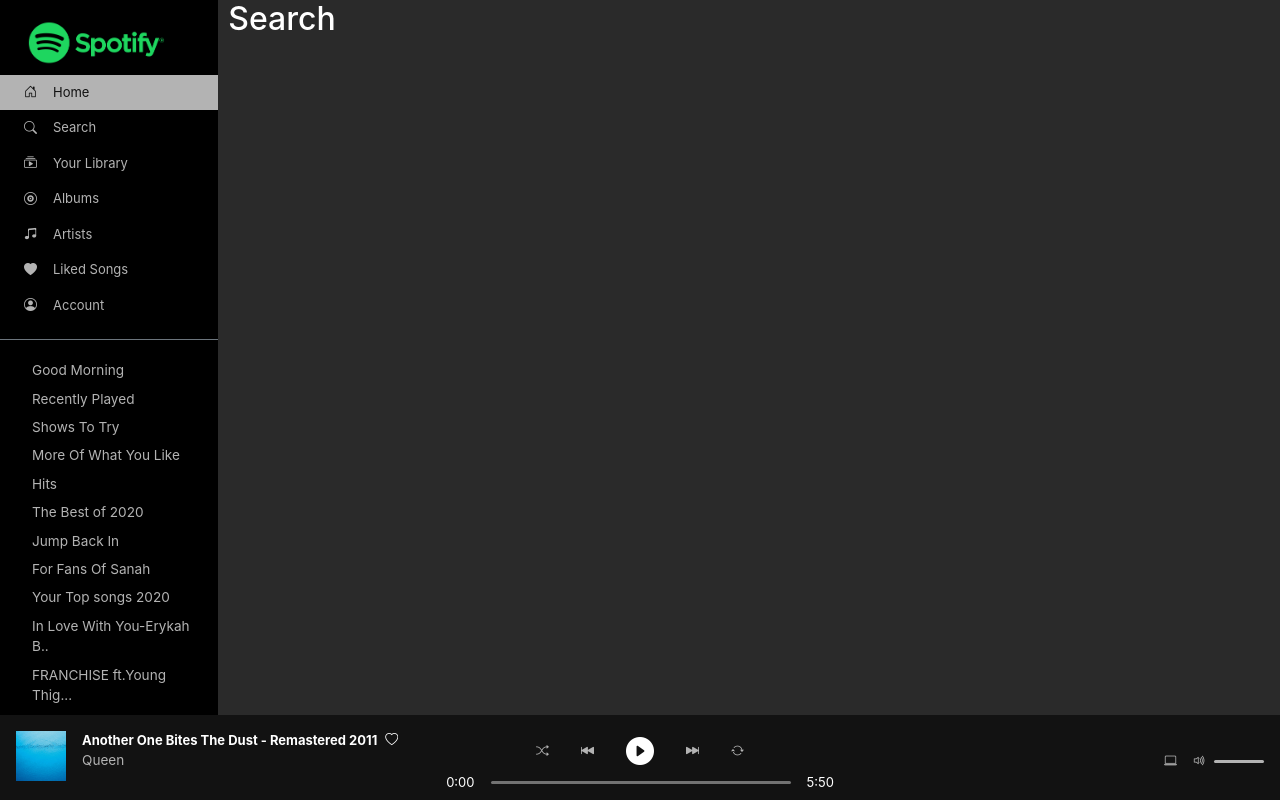
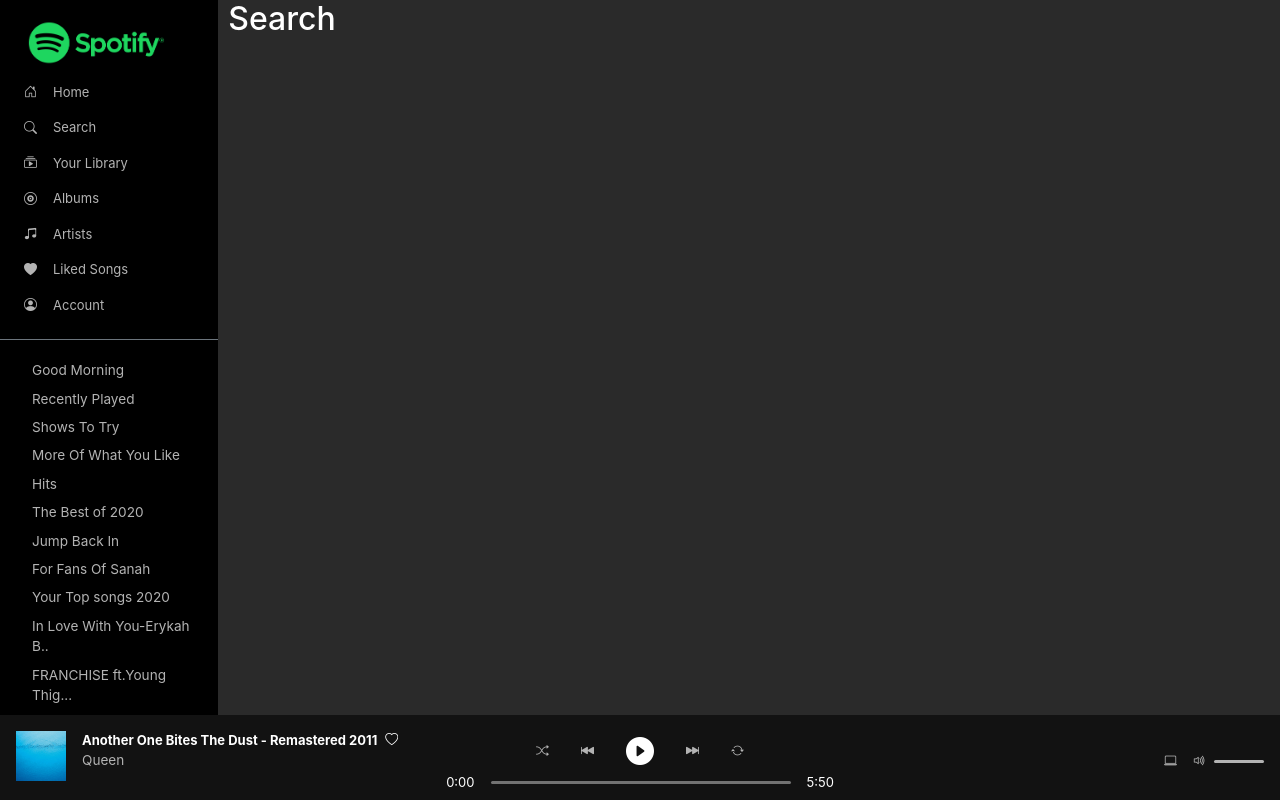
Before and after one commit to hsattar/strive-m4-d10, a React (Create React App) app: page /search in a window 1280 px wide. Built offline with nearby package versions, Linux system fonts and the light colour scheme.

Commit message:
added select class on current page in sidebar

```diff
--- a/src/components/Sidebar.jsx
+++ b/src/components/Sidebar.jsx
@@ -1,8 +1,12 @@
-import { Link } from 'react-router-dom'
+import { Link, useLocation } from 'react-router-dom'
 import Row from 'react-bootstrap/Row'
 import Col from 'react-bootstrap/Col'
 
 const Sidebar = () => {
+
+    const location = useLocation()
+    const path = location.pathname
+    console.log(path.substr(0, 7))
 
     return (
         <Col lg='2' className="d-none d-lg-block">
@@ -10,7 +14,7 @@
             <Col xs='12' className="side-bar px-0">
                 <Link to='/'><img className="spotify-logo" src="../assets/spotify-logo.png" alt="sidebar-logo" /></Link>
 
-                <Link to='/' className="d-flex selected py-2">
+                <Link to='/' className={ path === '/' ? "d-flex selected py-2" : "d-flex py-2"}>
                     <i className="bi bi-house-door mx-3"></i>
                     <p>Home</p>
                 </Link>
@@ -25,12 +29,12 @@
                     <p>Your Library</p>
                 </Link>
 
-                <Link to='/albums' className="d-flex py-2">
+                <Link to='/albums' className={ path.substr(0, 6) === '/album' ? "d-flex selected py-2" : "d-flex py-2"}>
                     <i className="bi bi-vinyl mx-3"></i>
                     <p>Albums</p>
                 </Link>
 
-                <Link to='/artists' className="d-flex py-2">
+                <Link to='/artists' className={ path.substr(0, 7) === '/artist' ? "d-flex selected py-2" : "d-flex py-2"}>
                     <i className="bi bi-music-note-beamed mx-3"></i>
                     <p>Artists</p>
                 </Link>
```
